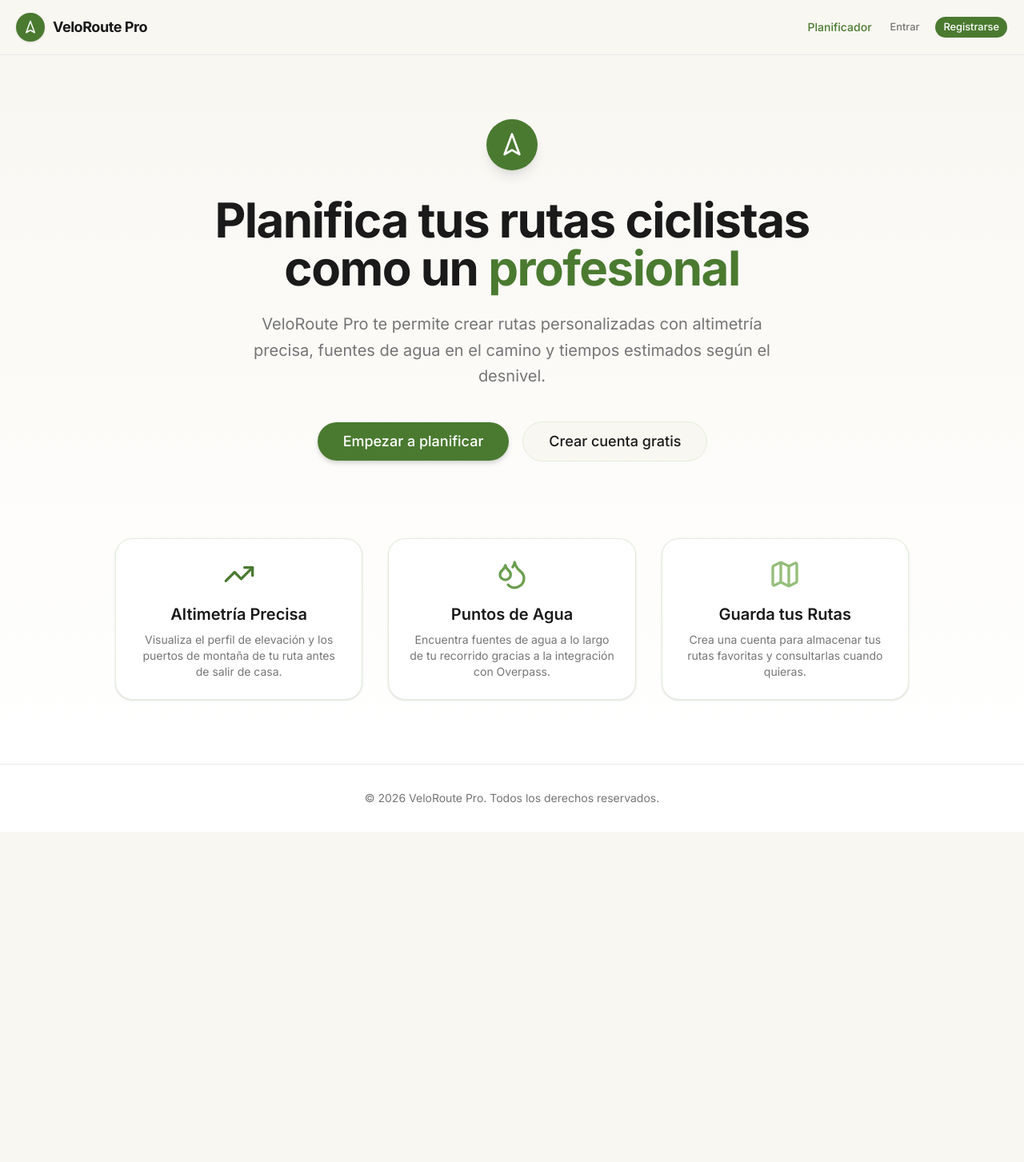
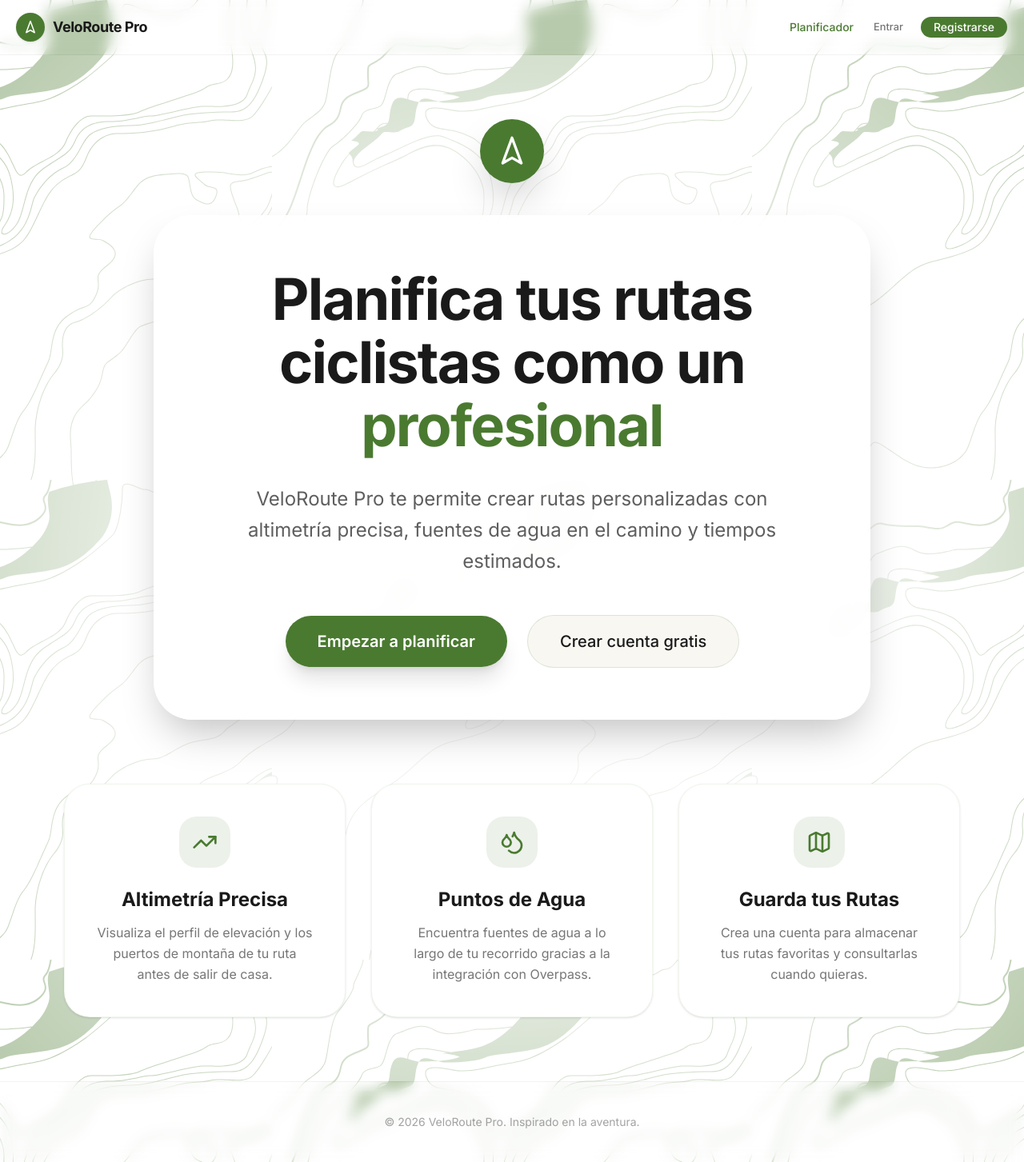
Before and after one commit to pandelee23/veloroute, a Next.js app: page / in a window 1280 px wide. Shown: the whole page at 80% size. Before the commit the page ends 1040 px from the top, so only its background shows below. Built offline with nearby package versions, Linux system fonts and the light colour scheme; no server answers.

Commit message:
fix: resolve typescript errors in profile page for vercel deployment2

```diff
--- a/src/app/globals.css
+++ b/src/app/globals.css
@@ -128,4 +128,17 @@
   .transition-brand {
     transition: all 0.2s ease;
   }
+  .topo-pattern {
+    background-color: #ffffff;
+    background-image: url('/topo.svg');
+    background-attachment: fixed;
+    background-size: 600px 600px;
+  }
+  .scrollbar-hide {
+    -ms-overflow-style: none;
+    scrollbar-width: none;
+  }
+  .scrollbar-hide::-webkit-scrollbar {
+    display: none;
+  }
 }
--- a/src/app/page.tsx
+++ b/src/app/page.tsx
@@ -7,56 +7,79 @@ import { Map, TrendingUp, Droplets, Navigation2 } from "lucide-react";
 
 export default function LandingPage() {
   return (
-    <div className="flex flex-col min-h-screen">
+    <div className="flex flex-col min-h-screen topo-pattern">
       <Navbar />
 
-      <main className="flex-1 flex flex-col items-center justify-center text-center px-4 py-20 bg-gradient-to-b from-[#F9F7F2] to-white">
-        <div className="w-16 h-16 rounded-full bg-[#4A7A30] flex items-center justify-center shadow-lg mb-8">
-          <Navigation2 className="h-8 w-8 text-white" />
+      <main className="flex-1 flex flex-col items-center justify-center relative overflow-hidden">
+        {/* Glass Container with Radial Gradient */}
+        <div className="absolute inset-0 bg-radial-[at_center] from-white/90 via-white/70 to-transparent pointer-events-none" />
+
+        <div className="relative z-10 w-full max-w-6xl mx-auto px-4 py-20 flex flex-col items-center text-center">
+          <div className="w-20 h-20 rounded-full bg-[#4A7A30] flex items-center justify-center shadow-2xl mb-10 transition-transform hover:scale-105">
+            <Navigation2 className="h-10 w-10 text-white" />
           </div>
 
-        <h1 className="text-5xl md:text-6xl font-bold text-[#1A1A1A] tracking-tight mb-6 max-w-3xl">
+          <div className="bg-white/80 backdrop-blur-md rounded-[3rem] p-8 md:p-16 shadow-2xl border border-white/50 max-w-4xl mx-auto">
+            <h1 className="text-4xl md:text-7xl font-bold text-[#1A1A1A] tracking-tight mb-6 md:mb-8 leading-[1.1]">
               Planifica tus rutas ciclistas como un <span className="text-[#4A7A30]">profesional</span>
             </h1>
 
-        <p className="text-lg md:text-xl text-[#757575] mb-10 max-w-2xl leading-relaxed">
-          VeloRoute Pro te permite crear rutas personalizadas con altimetría precisa, fuentes de agua en el camino y tiempos estimados según el desnivel.
+            <p className="text-lg md:text-2xl text-[#1A1A1A]/70 mb-8 md:mb-12 max-w-2xl mx-auto leading-relaxed">
+              VeloRoute Pro te permite crear rutas personalizadas con altimetría precisa, fuentes de agua en el camino y tiempos estimados.
             </p>
 
-        <div className="flex flex-col sm:flex-row space-y-4 sm:space-y-0 sm:space-x-4">
-          <Link href="/planner">
-            <Button size="lg" className="w-full sm:w-auto bg-[#4A7A30] hover:bg-[#3A6025] text-white rounded-full px-8 py-6 text-lg shadow-md">
+            <div className="flex flex-col sm:flex-row items-center justify-center space-y-3 sm:space-y-0 sm:space-x-6">
+              <Link href="/planner" className="w-full sm:w-auto">
+                <Button size="lg" className="w-full bg-[#4A7A30] hover:bg-[#3A6025] text-white rounded-full px-8 md:px-10 py-6 md:py-8 text-lg md:text-xl font-semibold shadow-xl transition-all hover:shadow-[#4A7A30]/20">
                   Empezar a planificar
                 </Button>
               </Link>
-          <Link href="/register">
-            <Button variant="outline" size="lg" className="w-full sm:w-auto border-[#E1EDDA] text-[#1A1A1A] hover:bg-[#FAF8F5] rounded-full px-8 py-6 text-lg">
+              <Link href="/register" className="w-full sm:w-auto">
+                <Button variant="outline" size="lg" className="w-full border-[#4A7A30]/20 text-[#1A1A1A] hover:bg-white/50 backdrop-blur-sm rounded-full px-8 md:px-10 py-6 md:py-8 text-lg md:text-xl font-medium transition-all">
                   Crear cuenta gratis
                 </Button>
               </Link>
             </div>
+          </div>
 
-        <div className="mt-24 grid grid-cols-1 md:grid-cols-3 gap-8 max-w-5xl mx-auto px-4">
-          <div className="flex flex-col items-center p-6 bg-white rounded-2xl shadow-sm border border-[#E1EDDA]">
-            <TrendingUp className="w-10 h-10 text-[#4A7A30] mb-4" />
-            <h3 className="text-xl font-semibold mb-2">Altimetría Precisa</h3>
-            <p className="text-[#757575] text-sm">Visualiza el perfil de elevación y los puertos de montaña de tu ruta antes de salir de casa.</p>
+          <div className="mt-20 grid grid-cols-1 md:grid-cols-3 gap-8 w-full max-w-6xl">
+            <div className="group flex flex-col items-center p-10 bg-white rounded-[2rem] shadow-sm hover:shadow-xl transition-all border border-[#E1EDDA]/50">
+              <div className="w-16 h-16 rounded-2xl bg-[#4A7A30]/10 flex items-center justify-center mb-6 group-hover:scale-110 transition-transform">
+                <TrendingUp className="w-8 h-8 text-[#4A7A30]" />
               </div>
-          <div className="flex flex-col items-center p-6 bg-white rounded-2xl shadow-sm border border-[#E1EDDA]">
-            <Droplets className="w-10 h-10 text-[#6B9E50] mb-4" />
-            <h3 className="text-xl font-semibold mb-2">Puntos de Agua</h3>
-            <p className="text-[#757575] text-sm">Encuentra fuentes de agua a lo largo de tu recorrido gracias a la integración con Overpass.</p>
+              <h3 className="text-2xl font-bold mb-3 text-[#1A1A1A]">Altimetría Precisa</h3>
+              <p className="text-[#1A1A1A]/60 text-center leading-relaxed">
+                Visualiza el perfil de elevación y los puertos de montaña de tu ruta antes de salir de casa.
+              </p>
             </div>
-          <div className="flex flex-col items-center p-6 bg-white rounded-2xl shadow-sm border border-[#E1EDDA]">
-            <Map className="w-10 h-10 text-[#94BE7A] mb-4" />
-            <h3 className="text-xl font-semibold mb-2">Guarda tus Rutas</h3>
-            <p className="text-[#757575] text-sm">Crea una cuenta para almacenar tus rutas favoritas y consultarlas cuando quieras.</p>
+
+            <div className="group flex flex-col items-center p-10 bg-white rounded-[2rem] shadow-sm hover:shadow-xl transition-all border border-[#E1EDDA]/50">
+              <div className="w-16 h-16 rounded-2xl bg-[#4A7A30]/10 flex items-center justify-center mb-6 group-hover:scale-110 transition-transform">
+                <Droplets className="w-8 h-8 text-[#4A7A30]" />
+              </div>
+              <h3 className="text-2xl font-bold mb-3 text-[#1A1A1A]">Puntos de Agua</h3>
+              <p className="text-[#1A1A1A]/60 text-center leading-relaxed">
+                Encuentra fuentes de agua a lo largo de tu recorrido gracias a la integración con Overpass.
+              </p>
+            </div>
+
+            <div className="group flex flex-col items-center p-10 bg-white rounded-[2rem] shadow-sm hover:shadow-xl transition-all border border-[#E1EDDA]/50">
+              <div className="w-16 h-16 rounded-2xl bg-[#4A7A30]/10 flex items-center justify-center mb-6 group-hover:scale-110 transition-transform">
+                <Map className="w-8 h-8 text-[#4A7A30]" />
+              </div>
+              <h3 className="text-2xl font-bold mb-3 text-[#1A1A1A]">Guarda tus Rutas</h3>
+              <p className="text-[#1A1A1A]/60 text-center leading-relaxed">
+                Crea una cuenta para almacenar tus rutas favoritas y consultarlas cuando quieras.
+              </p>
+            </div>
           </div>
         </div>
       </main>
 
-      <footer className="py-8 text-center text-sm text-[#757575] bg-white border-t border-[#EAEAEA]">
-        © {new Date().getFullYear()} VeloRoute Pro. Todos los derechos reservados.
+      <footer className="py-10 text-center text-[#1A1A1A]/40 bg-transparent border-t border-[#1A1A1A]/5 backdrop-blur-sm">
+        <div className="max-w-6xl mx-auto px-4">
+          <p className="text-sm">© {new Date().getFullYear()} VeloRoute Pro. Inspirado en la aventura.</p>
+        </div>
       </footer>
     </div>
   );
--- a/src/components/ClimbDetailPanel.tsx
+++ b/src/components/ClimbDetailPanel.tsx
@@ -70,7 +70,7 @@ export function ClimbDetailPanel({ climb, routePoints, onClose }: ClimbDetailPan
 
   return (
     // Outer: full-height column on the right, aligned to top
-    <div className="absolute top-0 right-0 bottom-0 z-30 pointer-events-none flex flex-col justify-start pt-3 pr-3" style={{ width: 330 }}>
+    <div className="absolute top-0 right-0 bottom-0 z-30 pointer-events-none flex flex-col justify-start pt-3 px-3 sm:pr-3" style={{ width: "min(330px, 100vw)" }}>
       <div
         className="pointer-events-auto rounded-2xl overflow-hidden flex flex-col shadow-[0_8px_32px_rgba(0,0,0,0.10)]"
         style={{
--- a/src/components/DataPanel.tsx
+++ b/src/components/DataPanel.tsx
@@ -25,7 +25,7 @@ export function DataPanel({ stats, fountains }: DataPanelProps) {
   const timeString = `${hours > 0 ? `${hours}h ` : ""}${minutes}m`;
 
   return (
-    <Card className="w-80 bg-white rounded-2xl shadow-[0_4px_12px_rgba(0,0,0,0.05)] border border-[#E1EDDA] ring-0 text-[#1A1A1A]">
+    <Card className="w-[calc(100vw-32px)] sm:w-80 bg-white rounded-2xl shadow-[0_4px_12px_rgba(0,0,0,0.05)] border border-[#E1EDDA] ring-0 text-[#1A1A1A]">
       <CardHeader className="pb-2">
         <CardTitle className="text-xl font-bold flex items-center justify-between">
           <span>Estadísticas</span>
--- a/src/components/Navbar.tsx
+++ b/src/components/Navbar.tsx
@@ -14,44 +14,44 @@ export function Navbar({ children }: { children?: React.ReactNode }) {
   };
 
   return (
-    <nav className="w-full px-5 py-4 flex justify-between items-center bg-[#F9F7F2] border-b border-[#EAEAEA]">
-      <Link href="/" className="flex items-center space-x-2.5">
+    <nav className="w-full px-5 py-4 flex justify-between items-center bg-transparent backdrop-blur-sm border-b border-[#1A1A1A]/5 sticky top-0 z-50">
+      <Link href="/" className="flex items-center space-x-2.5 shrink-0">
         <div className="w-9 h-9 rounded-full bg-[#4A7A30] flex items-center justify-center shadow-sm">
           <Navigation2 className="h-4.5 w-4.5 text-white" />
         </div>
-        <div>
+        <div className="hidden sm:block">
           <h1 className="text-[#1A1A1A] font-bold text-lg tracking-tight leading-none">VeloRoute Pro</h1>
         </div>
       </Link>
 
-      <div className="flex items-center space-x-3">
-        <Link href="/planner" className="text-sm font-medium text-[#4A7A30] hover:text-[#3A6025] transition-colors">
+      <div className="flex items-center space-x-2 sm:space-x-3">
+        <Link href="/planner" className="text-xs sm:text-sm font-medium text-[#4A7A30] hover:text-[#3A6025] transition-colors whitespace-nowrap">
           Planificador
         </Link>
         {children}
         {!loading && (
           user ? (
-            <div className="flex items-center space-x-2">
+            <div className="flex items-center space-x-1 sm:space-x-2">
               <Link href="/profile">
-                <Button variant="ghost" size="sm" className="text-[#757575] hover:text-[#1A1A1A]">
-                  <UserIcon className="w-4 h-4 mr-2" />
-                  Perfil
+                <Button variant="ghost" size="sm" className="text-[#757575] hover:text-[#1A1A1A] px-2 sm:px-3">
+                  <UserIcon className="w-4 h-4 sm:mr-2" />
+                  <span className="hidden sm:inline">Perfil</span>
                 </Button>
               </Link>
-              <Button variant="outline" size="sm" onClick={handleLogout} className="text-[#757575] border-[#EAEAEA] hover:bg-[#EAEAEA]">
-                <LogOut className="w-4 h-4 mr-2" />
-                Salir
+              <Button variant="outline" size="sm" onClick={handleLogout} className="text-[#757575] border-[#EAEAEA] hover:bg-[#EAEAEA] px-2 sm:px-3">
+                <LogOut className="w-4 h-4 sm:mr-2" />
+                <span className="hidden sm:inline">Salir</span>
               </Button>
             </div>
           ) : (
-            <div className="flex items-center space-x-2">
+            <div className="flex items-center space-x-1 sm:space-x-2">
               <Link href="/login">
-                <Button variant="ghost" size="sm" className="text-[#757575] hover:text-[#1A1A1A]">
+                <Button variant="ghost" size="sm" className="text-[#757575] hover:text-[#1A1A1A] px-2 sm:px-3">
                   Entrar
                 </Button>
               </Link>
               <Link href="/register">
-                <Button size="sm" className="bg-[#4A7A30] hover:bg-[#3A6025] text-white rounded-full">
+                <Button size="sm" className="bg-[#4A7A30] hover:bg-[#3A6025] text-white rounded-full px-3 sm:px-4 text-xs sm:text-sm">
                   Registrarse
                 </Button>
               </Link>
--- a/src/components/ProfileChart.tsx
+++ b/src/components/ProfileChart.tsx
@@ -47,7 +47,7 @@ export function ProfileChart({ routePoints, onHover }: ProfileChartProps) {
   const yDomain = [Math.max(0, Math.floor(minElev - 50)), Math.ceil(maxElev + 50)];
 
   return (
-    <div className="w-full h-48 bg-white p-4 border-t border-[#E1EDDA] z-10 flex-shrink-0">
+    <div className="w-full h-40 sm:h-48 bg-white p-4 border-t border-[#E1EDDA] z-10 flex-shrink-0">
       <h3 className="text-[#1A1A1A] text-sm font-semibold mb-2">Perfil de Elevación</h3>
       <div className="w-full h-32">
         <ResponsiveContainer width="100%" height="100%">
```
Also changed, not shown: src/app/planner/page.tsx (+29 -7 lines), src/app/profile/page.tsx (+17 -16 lines), src/app/profile/profile.css (+24 -2 lines), src/components/MapLeaflet.tsx (+8 -8 lines), public/topo.svg (added), scratch/user_css.txt (added), 1 other file (tests, documents, lock files or other folders). Lines whose indentation alone changed are shown as unchanged.
